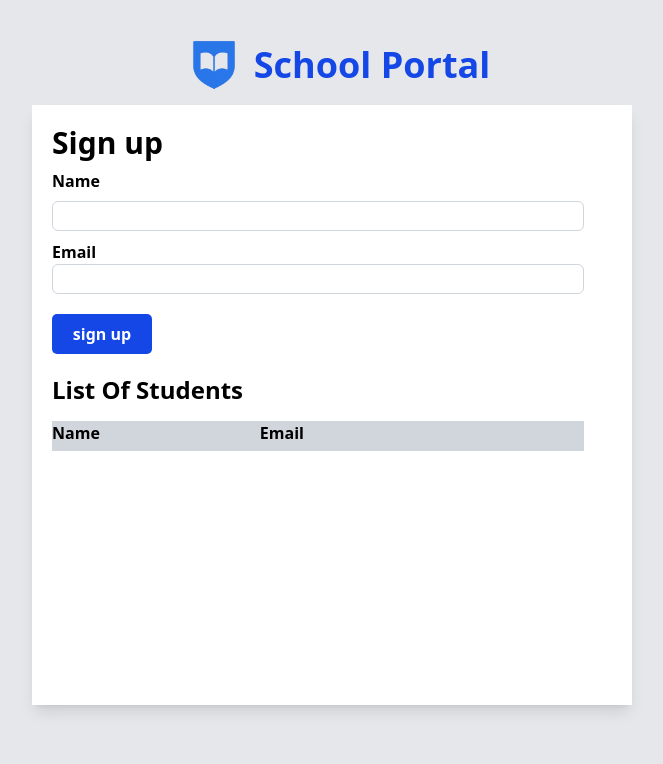
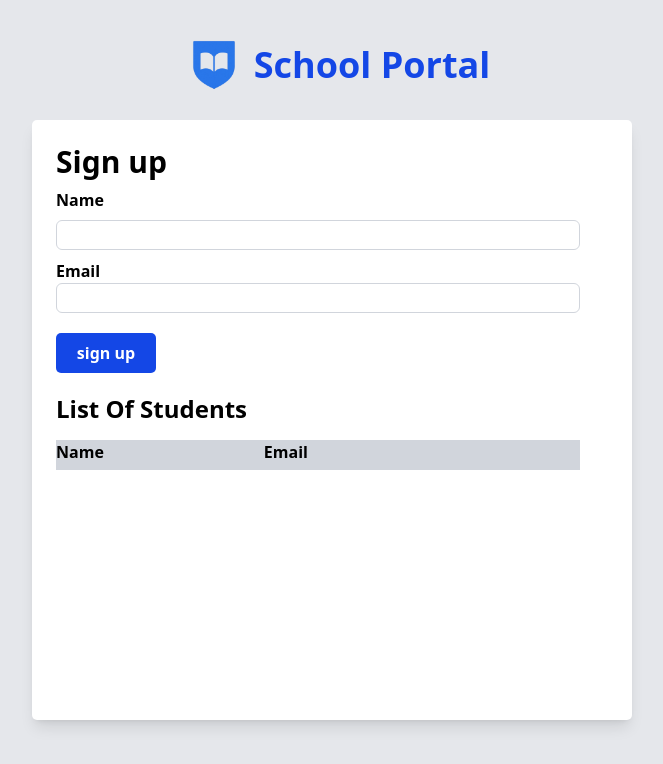
Before and after one commit to Adepoju044/School-portal, a React (Vite) app: page / in a window 1280 px wide. Shown: the top 764 px of the page, without its empty margins (308-971 px from the left). Built offline with nearby package versions, Linux system fonts and the light colour scheme.

Commit message:
Refactor layout and header for improved structure and styling

```diff
--- a/src/App.jsx
+++ b/src/App.jsx
@@ -29,7 +29,7 @@ function App() {
     setSelectedStudent(false);
   }
   return (
-    <div className="container bg-gray-200 min-h-screen w-[100%]">
+    <div className="container bg-gray-200 min-h-screen w-full">
       <Edit
         isEditing={isEditing}
         selectedStudent={selectedStudent}
@@ -39,8 +39,14 @@ function App() {
         cancel={cancel}
       />
       <Header />
-      <div className="flex justify-center items-center">
-        <div className="components w-full md:w-[600px] bg-[#fff] mx-auto min-h-[600px] md:min-h-[500px shadow-lg">
+      <div
+        className="flex justify-center items-start"
+        style={{ paddingTop: "120px" }}
+      >
+        <div
+          className="components w-full md:w-[600px] bg-white mx-auto shadow-lg h-[600px] overflow-y-auto"
+          style={{ borderRadius: "5px", padding: "24px" }}
+        >
           <Form addItem={addItem} />
           <Section />
           <PackingList
--- a/src/header.jsx
+++ b/src/header.jsx
@@ -1,6 +1,6 @@
 function Header() {
   return (
-    <div className="flex justify-center items-center p-4">
+    <div className="fixed top-0 left-0 w-full z-50 flex justify-center items-center p-4 bg-none">
       <div
         className="flex items-center space-x-4"
         style={{ marginTop: "25px" }}
```
